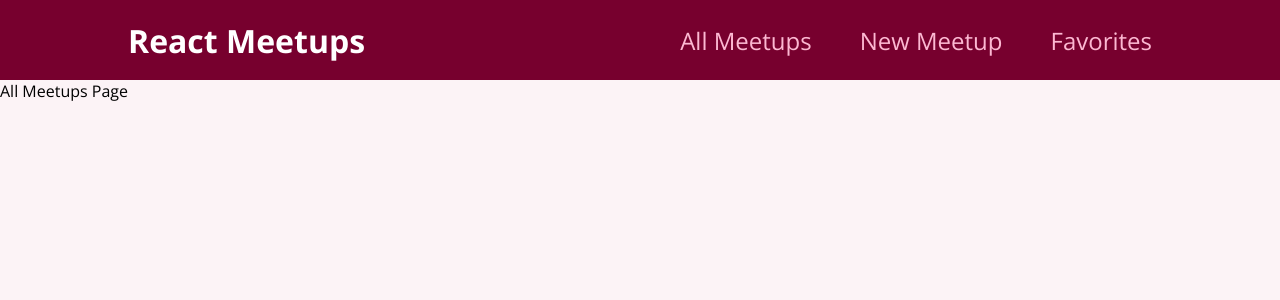
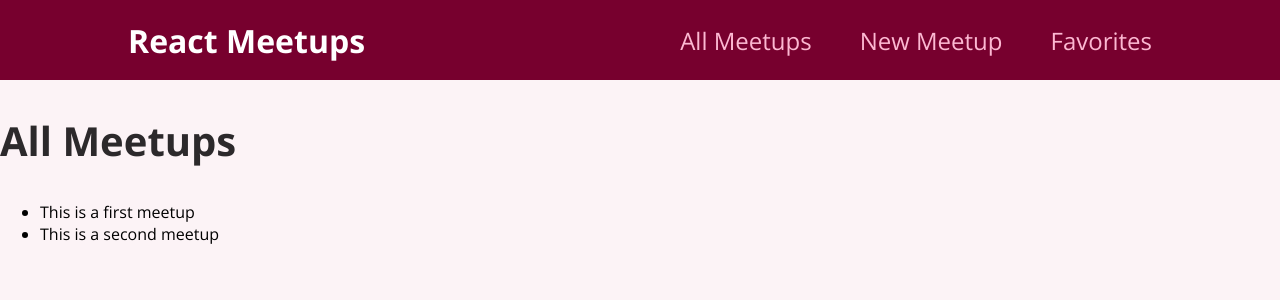
Before and after one commit to BryanBudelon/react, a React (Create React App) app: page / in a window 1280 px wide. Shown: the top 300 px of the page. Built offline with nearby package versions, Linux system fonts and the light colour scheme.

Commit message:
Output array

```diff
--- a/src/pages/AllMeetups.js
+++ b/src/pages/AllMeetups.js
@@ -20,7 +20,16 @@ const DUMMY_DATA = [
   ];
 
 function AllMeetupsPage() {
-    return <div>All Meetups Page</div>;
+    return (
+      <section>
+        <h1>All Meetups</h1>
+        <ul>
+          {DUMMY_DATA.map((meetup) => {
+            return <li>{meetup.title}</li>
+          })}
+        </ul>
+      </section>
+    );
 }
 
 export default AllMeetupsPage;
```
